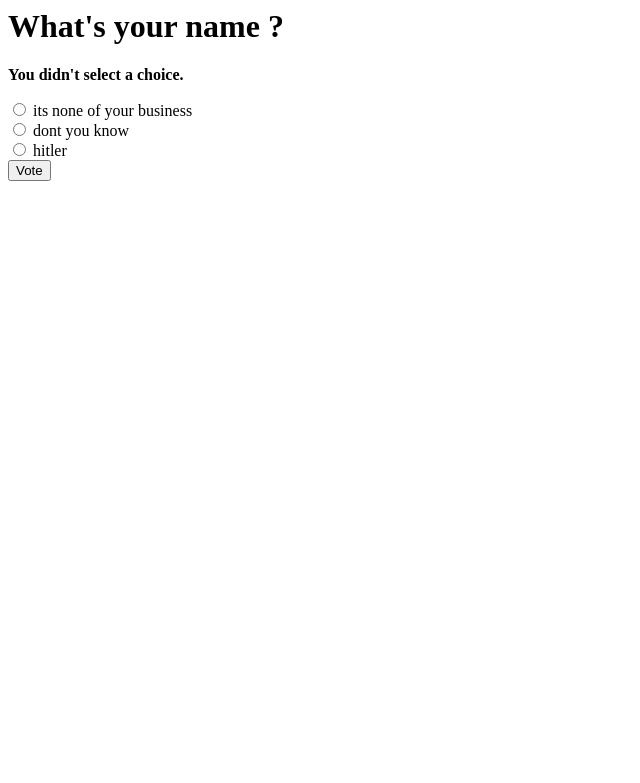
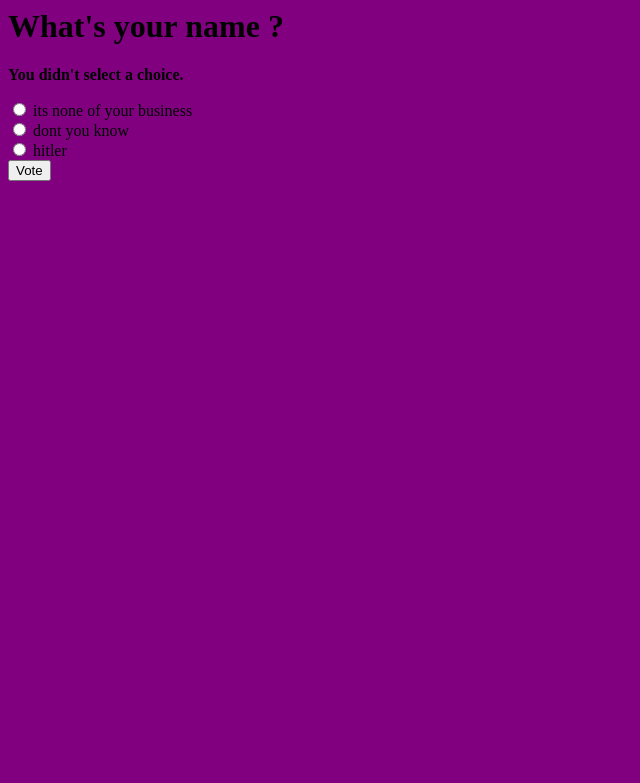
Before and after one commit to nehasoni/django_apps, a Django app: page /polls/2/vote/ in a window 1280 px wide. Shown: the top 783 px of the page, without its empty margins (0-640 px from the left). Run offline with Django 3.2, Linux system fonts and the light colour scheme; data comes from the database, SQL or seed files in the repository; both versions use the stored data as it was after the commit; parts of the project's set-up code (start-up, migrations or seed data) failed here and were passed over.

Commit message:
app modified

```diff
--- a/mysite/mysite/settings.py
+++ b/mysite/mysite/settings.py
@@ -1,5 +1,5 @@
 # Django settings for mysite project.
-
+import os
 DEBUG = True
 TEMPLATE_DEBUG = DEBUG
 
@@ -12,7 +12,7 @@ MANAGERS = ADMINS
 DATABASES = {
     'default': {
         'ENGINE': 'django.db.backends.sqlite3', # Add 'postgresql_psycopg2', 'mysql', 'sqlite3' or 'oracle'.
-        'NAME': '/home/neha/sqlite3.db',                      # Or path to database file if using sqlite3.
+        'NAME': os.path.abspath('sqlite3.db'),                      # Or path to database file if using sqlite3.
         # The following settings are not used with sqlite3:
         'USER': '',
         'PASSWORD': '',
@@ -107,7 +107,7 @@ ROOT_URLCONF = 'mysite.urls'
 # Python dotted path to the WSGI application used by Django's runserver.
 WSGI_APPLICATION = 'mysite.wsgi.application'
 
-TEMPLATE_DIRS = ('/home/neha/django_apps/templates'
+TEMPLATE_DIRS = (os.path.abspath("django_apps/templates")
     # Put strings here, like "/home/html/django_templates" or "C:/www/django/templates".
     # Always use forward slashes, even on Windows.
     # Don't forget to use absolute paths, not relative paths.
--- /dev/null
+++ b/mysite/polls/static/polls/style1.css
@@ -0,0 +1,8 @@
+
+li a {
+    color: blue;
+}
+
+body {
+    background: purple no-repeat right bottom;
+}
--- a/mysite/polls/templates/polls/detail.html
+++ b/mysite/polls/templates/polls/detail.html
@@ -10,3 +10,8 @@
 {% endfor %}
 <input type="submit" value="Vote" />
 </form>
+
+
+{% load staticfiles %}
+
+<link rel="stylesheet" type="text/css" href="{% static 'polls/style1.css' %}" />
--- a/mysite/polls/templates/polls/results.html
+++ b/mysite/polls/templates/polls/results.html
@@ -7,3 +7,8 @@
 </ul>
 
 <a href="{% url 'polls:detail' poll.id %}">Vote again?</a>
+
+
+{% load staticfiles %}
+
+<link rel="stylesheet" type="text/css" href="{% static 'polls/style2.css' %}" />
```
Also changed, not shown: mysite/polls/static/polls/style2.css (added, +8 -0 lines), mysite/sqlite3.db (added), 1 other file.
